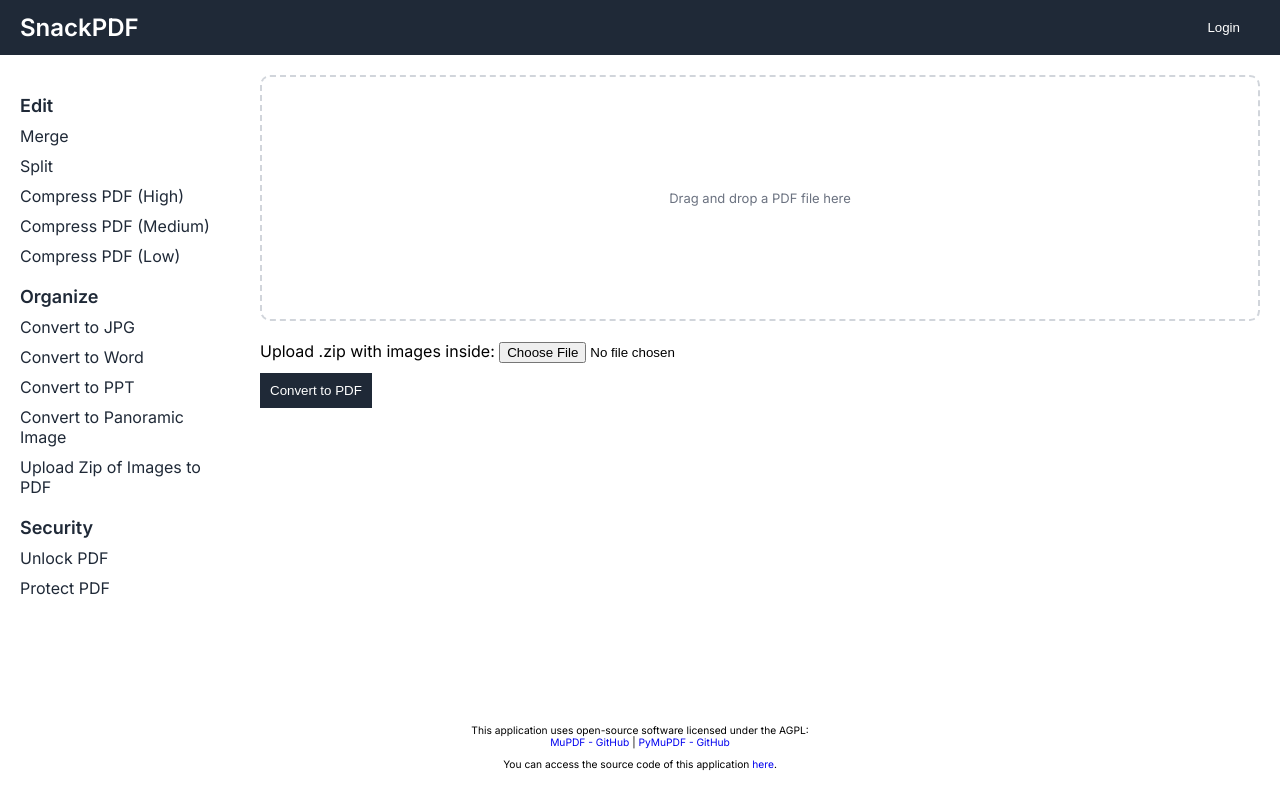
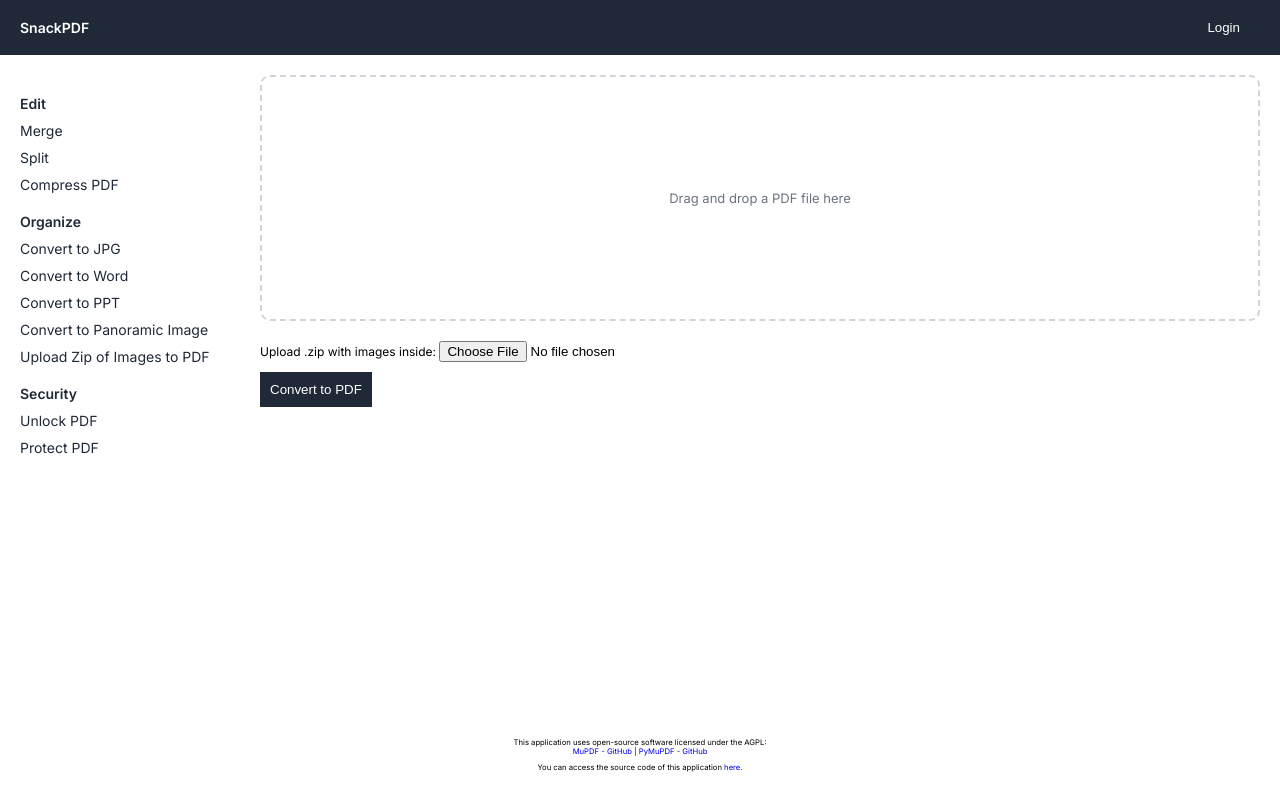
Before and after one commit to Calum-Kerr/snackpdf-python, a plain HTML site: page pdf_to_image/templates/index.html in a window 1280 px wide. Drawn offline with Linux system fonts and the light colour scheme.

Commit message:
Fixed text size and removed tool

```diff
--- a/pdf_to_image/templates/index.html
+++ b/pdf_to_image/templates/index.html
@@ -13,6 +13,7 @@
             margin: 0;
             min-height: 100vh;
             font-family: Inter, sans-serif;
+            font-size: 12px;
             background-color: #f8f9fa;
         }
         header {
@@ -25,7 +26,7 @@
         }
         header h1 {
             margin: 0;
-            font-size: 24px;
+            font-size: 14px;
         }
         header button {
             background: #1f2937;
@@ -62,12 +63,13 @@
         .tool-list li a {
             text-decoration: none;
             color: #1f2937;
+            font-size: 14px;
         }
         .tool-list li a:hover {
             color: #4b5563;
         }
         .section-title {
-            font-size: 18px;
+            font-size: 14px;
             margin-top: 20px;
             margin-bottom: 10px;
             color: #1f2937;
@@ -133,9 +135,7 @@
             <ul class="tool-list">
                 <li><a href="#" data-tool="merge">Merge</a></li>
                 <li><a href="#" data-tool="split">Split</a></li>
-                <li><a href="#" data-tool="compress-high">Compress PDF (High)</a></li>
-                <li><a href="#" data-tool="compress-medium">Compress PDF (Medium)</a></li>
-                <li><a href="#" data-tool="compress-low">Compress PDF (Low)</a></li>
+                <li><a href="#" data-tool="compress-high">Compress PDF</a></li>
             </ul>
             <div class="section-title">Organize</div>
             <ul class="tool-list">
```
